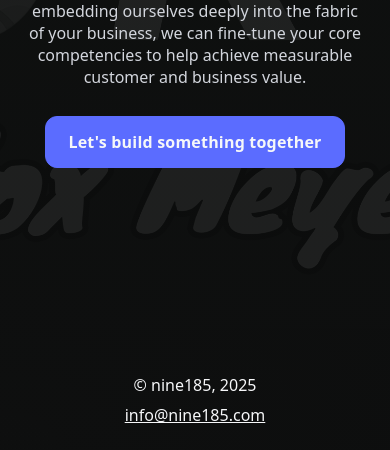
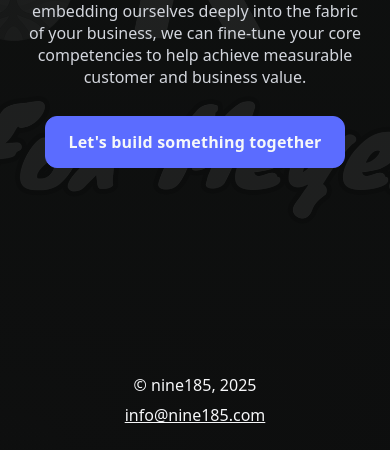
Before and after one commit to markynels/nine185, a plain HTML site: page index.html in a window 390 px wide. Shown: the part 394-844 px from the top of the page. Drawn offline with Linux system fonts and the light colour scheme.

Commit message:
I changed the background settings again and reverted to background 4 image to see if it better fits for mobile.

```diff
--- a/style.css
+++ b/style.css
@@ -18,7 +18,7 @@ body {
 body {
    background:
     linear-gradient(rgba(14, 16, 15, 0.881), rgba(13, 14, 14, 0.883)), /* Color overlay */
-    -webkit-image-set(url('background7.png') 1x, url('background7.png') 2x) center / cover no-repeat, /* Background image */
+    -webkit-image-set(url('background4.png') 1x, url('background4.png') 2x) center / cover no-repeat, /* Background image */
     radial-gradient(1200px 600px at 80% -10%, #0b0b0bf0 0%, rgba(19, 20, 20, 0.853) 40%),
     radial-gradient(900px 600px at 0% 100%, #161717 0%, rgba(9, 9, 9, 0.834) 80%),
     #0f0f0f;
@@ -33,10 +33,10 @@ body {
   body {
     /* Bias the crop higher if subject is near the top */
     background-position:
-      center center,      /* linear-gradient ignores position but keeps slot */
-      center top,         /* image */
-      center center,      /* radial 1 */
-      left bottom,        /* radial 2 */
+      center center,
+      center calc(20%),   /* try 6–12vh */
+      center center,
+      left bottom,
       center center;
     background-size:
       auto,
```
Also changed, not shown: background3.png (added), background4.png (added), background5.png (added), background6.png (added).
